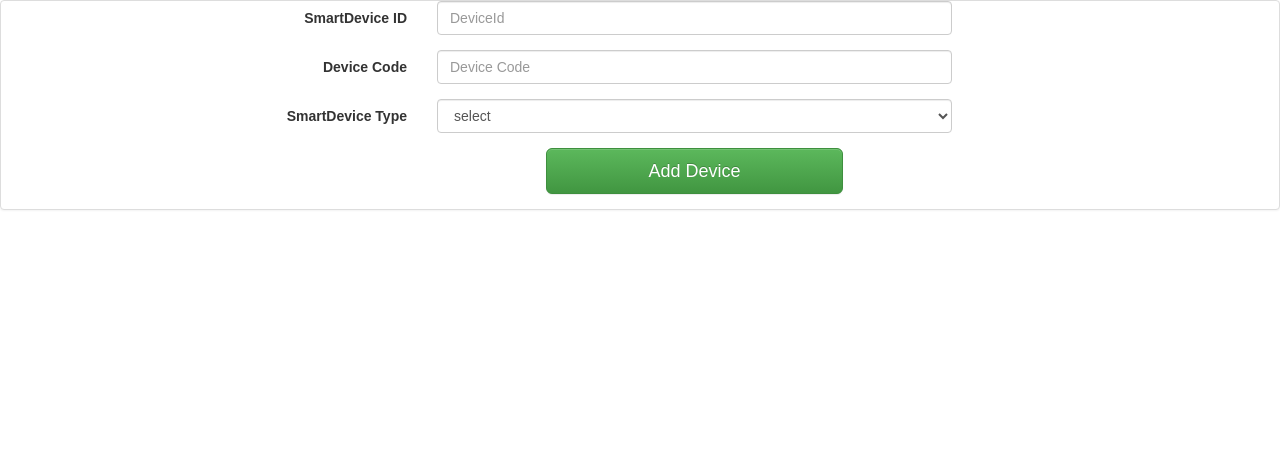
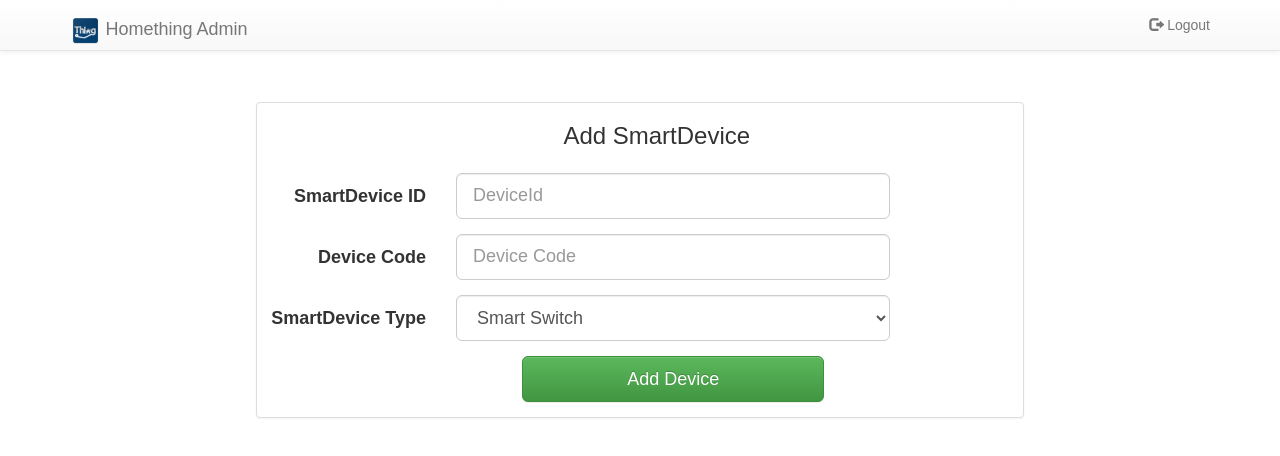
Before and after one commit to xang555/homething-admin, a React (Create React App) app: page / in a window 1280 px wide. Shown: the top 456 px of the page. Built offline with nearby package versions, Linux system fonts and the light colour scheme.

Commit message:
change add smart device pannel

```diff
--- a/src/App.js
+++ b/src/App.js
@@ -3,6 +3,7 @@ import './Style/App.css';
 import { Link, BrowserRouter as Router, Route } from 'react-router-dom';
 import Navbar from './Component/Navbar';
 import DevicePannel from './Component/AddDevicePannel';
+
 
 class App extends Component {
   render() {
@@ -11,8 +12,9 @@ class App extends Component {
         <Router>
 
         <div>
+         <Navbar/>
+         <DevicePannel/>
 
-            <DevicePannel/>
 
         </div>
 
--- a/src/Component/AddDevicePannel/index.js
+++ b/src/Component/AddDevicePannel/index.js
@@ -7,6 +7,7 @@ import { Panel,
     FormGroup, Col,
     Button,ControlLabel
 } from 'react-bootstrap';
+import '../../Style/AddSmartDevice.css';
 
 class DevicePannel extends Component {
 
@@ -22,41 +23,47 @@ class DevicePannel extends Component {
 
         return (
 
-            <Panel header={title} bsStyle="default">
+           <div className="add-smartdevice-pannel">
+
+             <Panel bsStyle="default">
+
+              <div className="smartdevice-pannel-title">{title}</div>
 
                 <Form horizontal>
-                    <FormGroup controlId="formHorizontalDeviceId">
-                        <Col componentClass={ControlLabel} sm={4}>
+                    <FormGroup controlId="formHorizontalDeviceId" bsSize="large">
+                        <Col componentClass={ControlLabel} sm={3}>
                              SmartDevice ID
                         </Col>
-                        <Col sm={5}>
+                        <Col sm={7}>
                             <FormControl type="text" placeholder="DeviceId" />
                         </Col>
                     </FormGroup>
 
-                    <FormGroup controlId="formHorizontalDeviceCode">
-                        <Col componentClass={ControlLabel} sm={4}>
+                    <FormGroup controlId="formHorizontalDeviceCode" bsSize="large">
+                        <Col componentClass={ControlLabel} sm={3}>
                             Device Code
                         </Col>
-                        <Col sm={5}>
+                        <Col sm={7}>
                             <FormControl type="text" placeholder="Device Code" />
                         </Col>
                     </FormGroup>
 
-                    <FormGroup>
-                        <Col componentClass={ControlLabel} sm={4}>
+                    <FormGroup bsSize="large">
+                        <Col componentClass={ControlLabel} sm={3}>
                             SmartDevice Type
                         </Col>
-                        <Col sm={5}>
-                            <FormControl componentClass="select" placeholder="select">
-                                <option value="select">select</option>
-                                <option value="other">...</option>
+                        <Col sm={7}>
+                            <FormControl componentClass="select" placeholder="SmartDevice Type">
+                                <option value="0">Smart Switch</option>
+                                <option value="1">humidity and temperature Sensor</option>
+                                <option value="2">Gass sensor</option>
+                                <option value="3">Smart alarm</option>
                             </FormControl>
                         </Col>
                     </FormGroup>
 
                     <FormGroup>
-                        <Col smOffset={5} sm={3}>
+                        <Col smOffset={4} sm={5}>
                             <Button bsSize="large" bsStyle="success" type="submit" block>
                                 Add Device
                             </Button>
@@ -66,6 +73,8 @@ class DevicePannel extends Component {
 
             </Panel>
 
+           </div>
+
         );
 
     }
--- /dev/null
+++ b/src/Style/AddSmartDevice.css
@@ -0,0 +1,8 @@
+.add-smartdevice-pannel {
+  width: 60%;
+  margin-top: 8%;
+  margin-left: 20%; }
+
+.smartdevice-pannel-title {
+  margin-left: 40%;
+  margin-bottom: 3%; }
--- /dev/null
+++ b/src/Style/AddSmartDevice.scss
@@ -0,0 +1,10 @@
+.add-smartdevice-pannel{
+width: 60%;
+margin-top: 8%;
+margin-left: 20%;
+}
+
+.smartdevice-pannel-title {
+    margin-left: 40%;
+    margin-bottom: 3%;
+}
```
Also changed, not shown: 1 other file (tests, documents, lock files or other folders).
